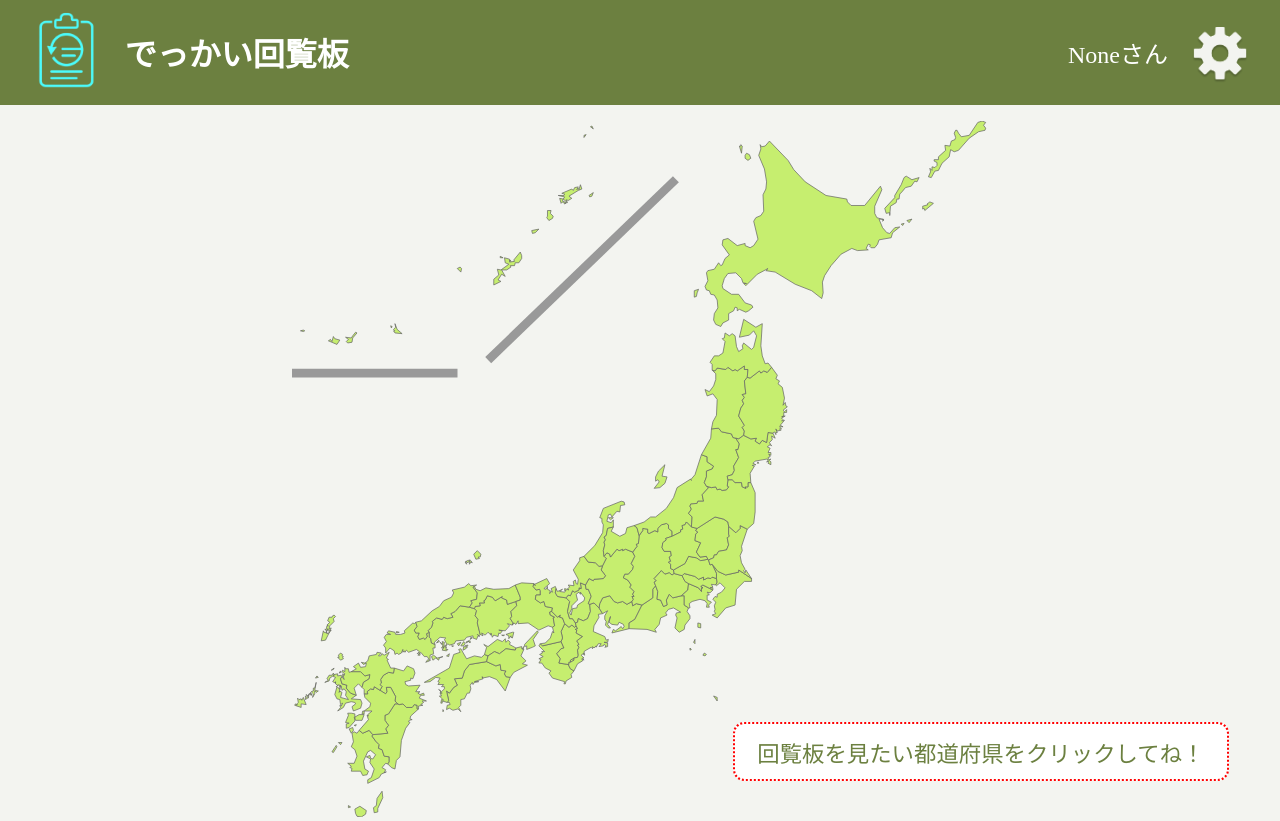
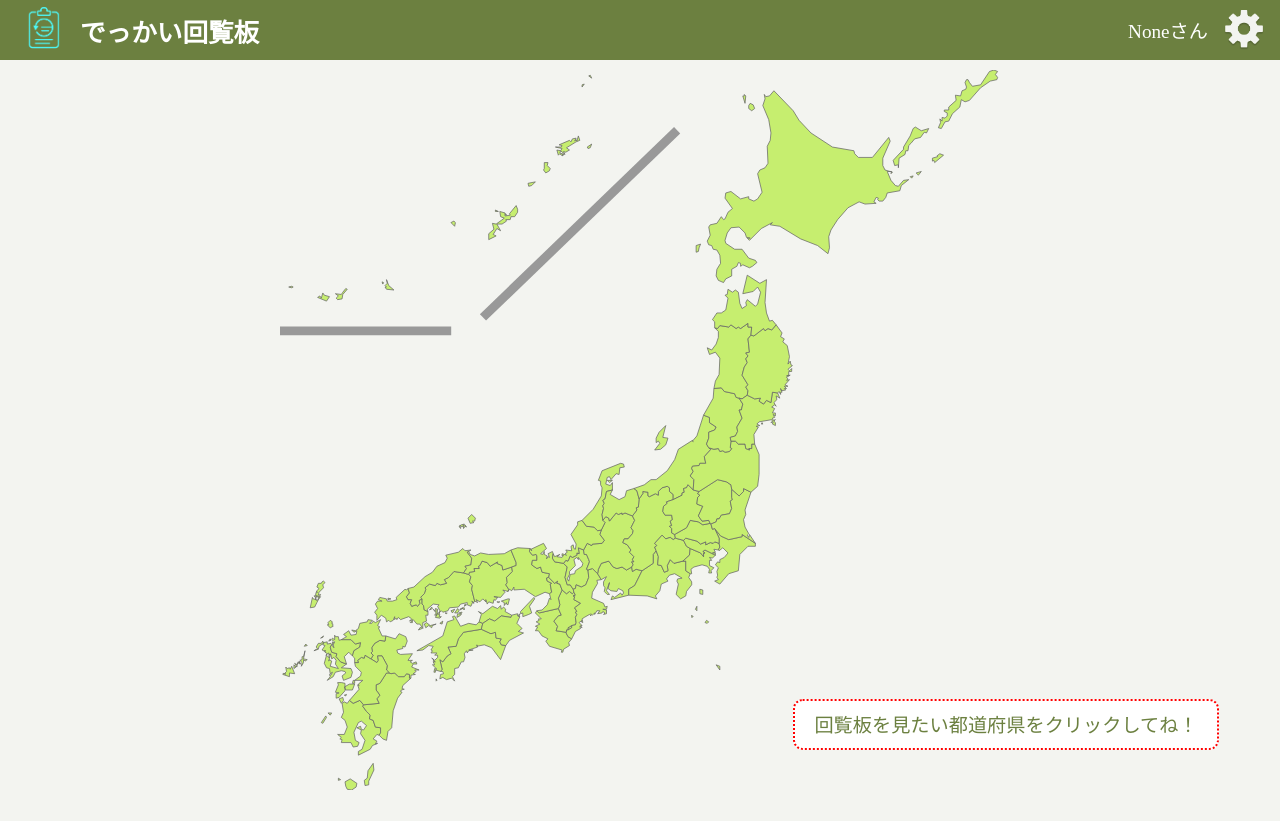
Before and after one commit to kokoro-12-11/2025U22, a Flask app: page /top in a window 1280 px wide. After the commit the page ends 790 px from the top, so only its background shows below. Run offline with Flask 3, Linux system fonts and the light colour scheme; parts of the project's set-up code (start-up, migrations or seed data) failed here and were passed over.

Commit message:
20250824/1554
topのnavとパソコン1画面に収まるように修正

```diff
--- a/develop/static/css/admin_top.css
+++ b/develop/static/css/admin_top.css
@@ -50,7 +50,7 @@ body{
     text-align: center;
 }
 
-.board_make{
+.board_make, .admin_report_btn{
     background-color: #667744;
     color: #fff;
     border: none;
@@ -62,6 +62,6 @@ body{
 
 }
 
-.board_make:hover {
+.board_make:hover, .admin_report_btn:hover {
     background-color: #556633;
 }
--- a/develop/static/css/top.css
+++ b/develop/static/css/top.css
@@ -1,14 +1,21 @@
-body{
+html, body {
     margin: 0;
+    padding: 0;
     height: 100%;
+    overflow: hidden; /* スクロール禁止 */
+}
+
+/* 画面全体を縦に分割（ヘッダー＋メイン） */
+body {
+    display: flex;
+    flex-direction: column;
+    height: 100vh; /* 画面全体に収める */
     background-color: #F3F4F0;
-}
-main{
-    position: relative;
 }
 
 /* ヘッダー */
-.header{
+.header {
+    flex: 0 0 3rem; /* 高さ固定 */
     width: 100%;
     display: flex;
     justify-content: space-between;
@@ -16,75 +23,80 @@ main{
     background-color: #6C8040;
     color: #fff;
 }
-.logo_area{
+
+/* ロゴ・システム名 */
+.logo_area {
     display: flex;
     align-items: center;
     gap: 0.5rem;
 }
-.logo{
-    height: 6.3rem;
+.logo {
+    height: 3.5rem;
     padding: 0 0 0 1rem;
     aspect-ratio: 1/1;
 }
-.system_name{
-    font-size: 2rem;
+.system_name {
+    font-size: 1.6rem;
     font-weight: bold;
 }
-.user_area{
+
+/* ユーザーエリア */
+.user_area {
     display: flex;
     align-items: center;
-    gap: 1.5rem;
+    gap: 1rem;
 }
-.user_name{
-    font-size: 1.5rem;
+.user_name {
+    font-size: 1.2rem;
 }
-.setting img{
-    height: 3.5rem;
-    padding: 0.6rem 2rem 0 0;
+.setting img {
+    height: 2.5rem;
+    padding: 0.3rem 1rem 0 0;
 }
-.setting img:hover{
+.setting img:hover {
     opacity: 0.5;
     transition: 0.4s;
 }
 
-
-
-/* 47都道府県 */
-#japan_map{
-    width: 100%;
-    margin: 1rem 0 0 0;
-}
-.geolonia-svg-map{
-    width: 100%;
-    height: 43.5rem;
+/* メイン部分（残りをすべて使う） */
+main {
+    flex: 1;
+    margin: 10px;
+    position: relative;
+    overflow: hidden; /* メイン部分もスクロール禁止 */
 }
 
-.geolonia-svg-map .prefecture{
+/* 47都道府県の地図 */
+#japan_map {
+    width: 100%;
+    height: 100%;
+    margin: 0;
+}
+.geolonia-svg-map {
+    width: 100%;
+    height: 100%; /* 可変でフィット */
+}
+.geolonia-svg-map .prefecture {
     fill: #c6ee6f;
     stroke: #666666;
     cursor: pointer;
 }
-
-.geolonia-svg-map .boundary-line{
+.geolonia-svg-map .boundary-line {
     stroke: #999999;
 }
-
-
 
 /* 地図下のテキスト */
 #hover-instruction {
     position: absolute;
     bottom: 5vh;
     right: 4vw;
-  font-size: 1.4rem;
+    font-size: 1.2rem;
     color: #6C8040;
     background-color: white;
     padding: 0.5em 1em;
     border-radius: 0.5em;
     border: 2px dotted red;
 }
-
-
 
 /* モーダル全体の背景 */
 .modal {
@@ -99,12 +111,10 @@ main{
     align-items: center;
     z-index: 1000;
 }
-
 /* モーダル非表示時 */
 .modal.hidden {
     display: none;
 }
-
 /* モーダルの中身 */
 .modal-content {
     background-color: white;
@@ -116,7 +126,6 @@ main{
     position: relative;
     box-shadow: 0 4px 10px rgba(0, 0, 0, 0.3);
 }
-
 /* 閉じるボタン */
 .close-button {
     position: absolute;
@@ -130,13 +139,11 @@ main{
 .close-button:hover {
     color: #000;
 }
-
 /* 回覧板画像エリア */
 #board-image-container img {
     max-width: 100%;
     height: auto;
 }
-
 /* 回覧板がない場合のテキスト */
 #board-image-container p {
     font-size: 1.2rem;
--- a/develop/templates/top.html
+++ b/develop/templates/top.html
@@ -5,7 +5,6 @@
     <meta name="viewport" content="width=device-width, initial-scale=1.0">
     <title>TOP</title>
     <link rel="stylesheet" href="{{ url_for('static', filename='css/top.css') }}">
-
 </head>
 <body>
     <header class="header">
@@ -15,15 +14,17 @@
         </div>
         <div class="user_area">
             <span class="user_name">{{ user_name }}さん</span>
-            <a href="/setting" class="setting"><img class="setting_image" src="/static/images/setting_icon.png" alt="歯車アイコン"></a>
+            <a href="/setting" class="setting">
+                <img class="setting_image" src="/static/images/setting_icon.png" alt="歯車アイコン">
+            </a>
         </div>
     </header>
+
     <main>
         <div id="notice_area">
-            <!-- 回覧板が届いているときだけ表示 -->
-             {% if has_board %}
-             <a id="open_answer" href="/answer">回覧板が届いています！</a>
-             {% endif %}
+            {% if has_board %}
+            <a id="open_answer" href="/answer">回覧板が届いています！</a>
+            {% endif %}
         </div>
 
         <div id="japan_map">
@@ -46,6 +47,5 @@
     </main>
 
     <script src="{{ url_for('static', filename='js/top.js') }}"></script>
-
 </body>
 </html>
```
Lines whose indentation alone changed are shown as unchanged.
